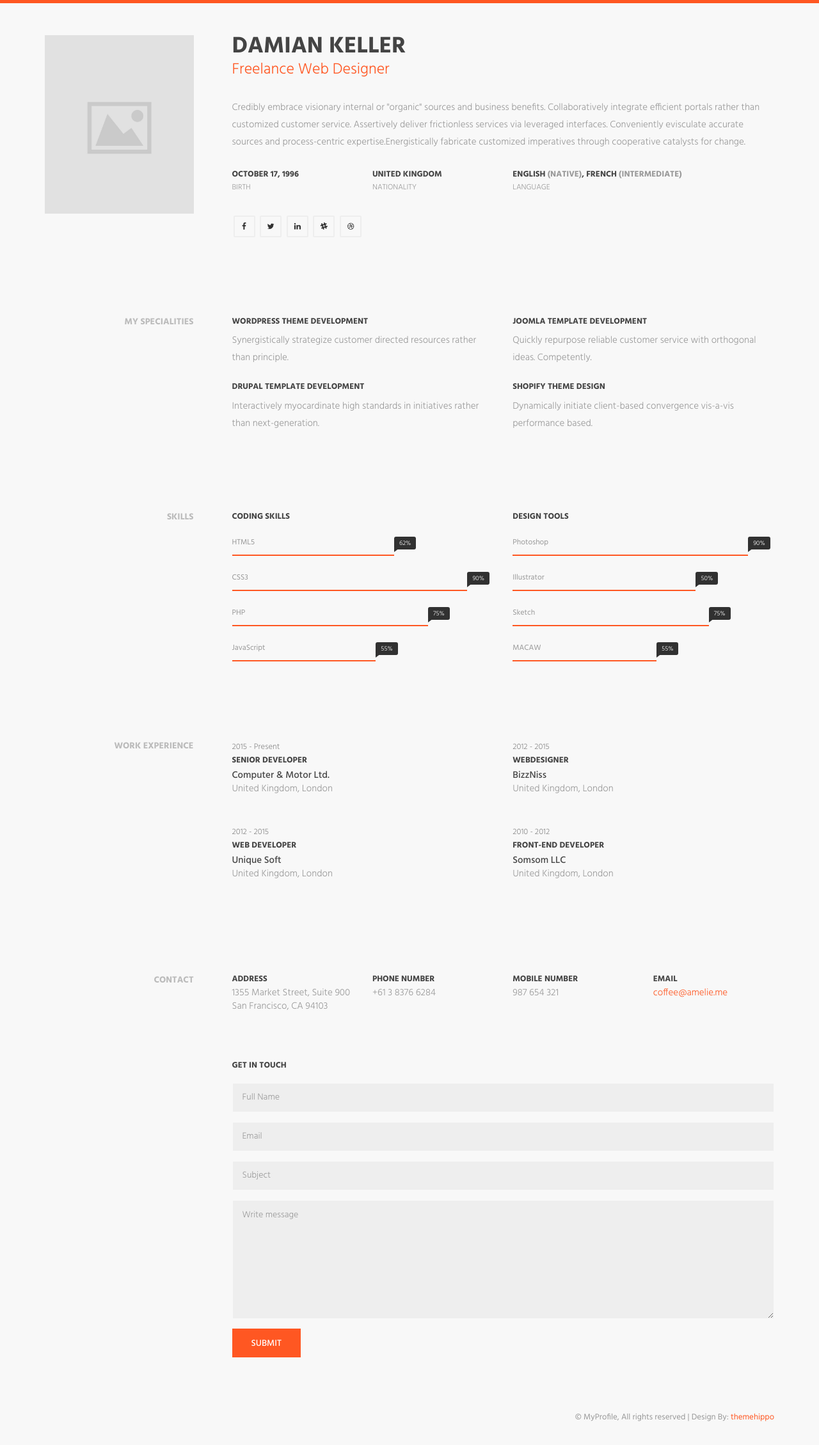
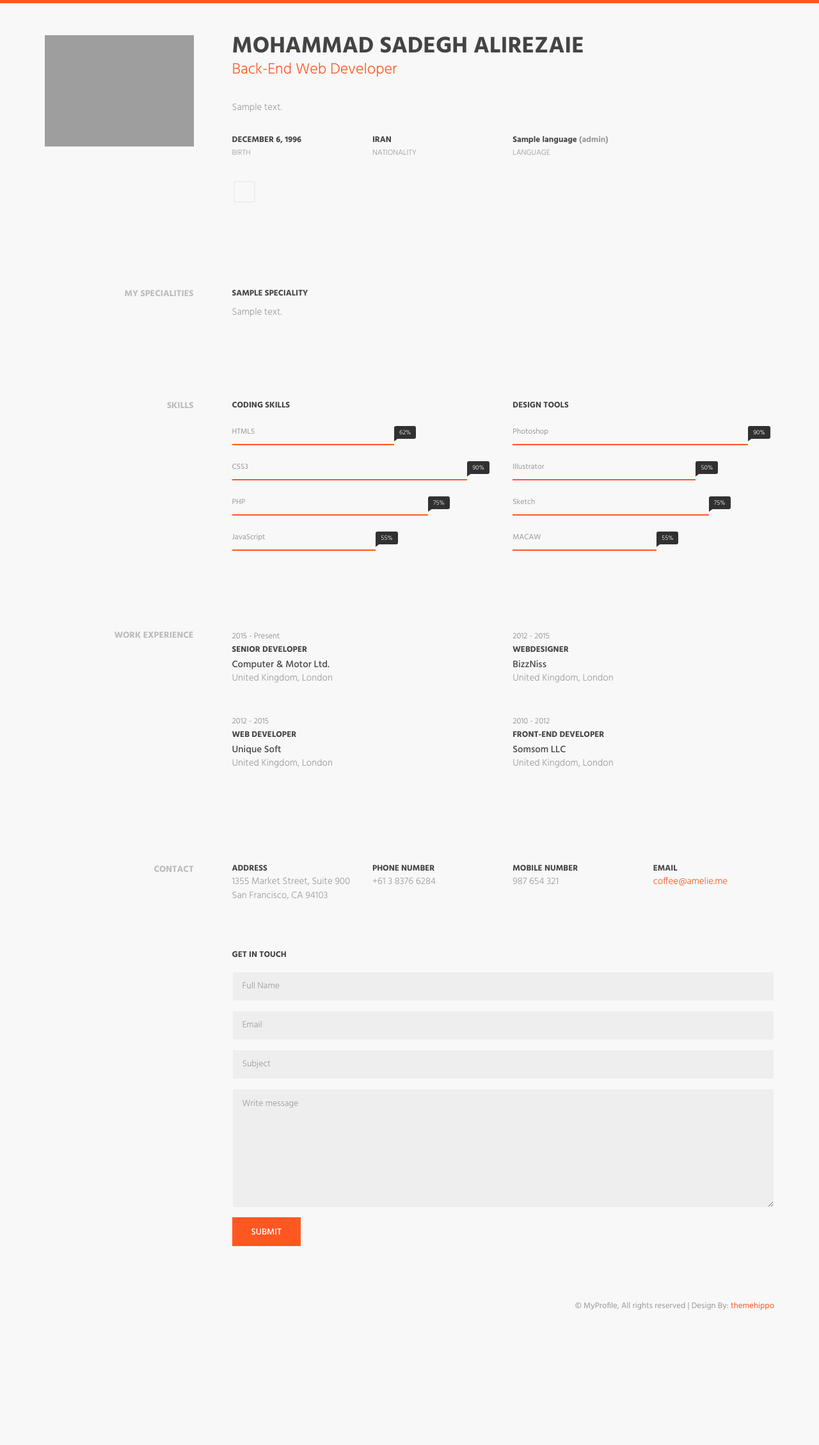
Before and after one commit to Alirezaies/sadegh_org, a Django app: page / in a window 1280 px wide. Shown: the whole page at 64% size. After the commit the page ends 2048 px from the top, so only its background shows below. Run offline with Django 3.2, Linux system fonts and the light colour scheme; tables that the repository leaves empty hold one stand-in row (values such as "Sample post"); some libraries are stand-ins or nearby versions; grey boxes are pictures that could not be loaded.

Commit message:
home part 1

```diff
--- /dev/null
+++ b/alirezaies/scripts/__init__.py
@@ -0,0 +1 @@
+#python package
--- /dev/null
+++ b/alirezaies/scripts/home.py
@@ -0,0 +1,61 @@
+
+from ..models import (
+    Bio,
+    Language,
+    SocialLinks,
+    Specialities,
+)
+
+class HomeView():
+    def bio(self):
+        bio = Bio.objects.first().bio
+
+        return bio
+
+    def get_langs(self):
+        langs = Language.objects.all()
+
+        return langs
+
+    def socal_links(self):
+        objects = SocialLinks.objects.all()
+
+        return objects
+
+    def expertise(self):
+        """
+        For easy understanding:
+        imagine we have five items in our db (1,2,3,4,5)
+        this function returns a list called object
+        the output for the above datas would be like:
+        objects = [[1,2], [3,4], [5]]
+
+        so I can use len(objects) to make 'row's and nest other shits using for loop
+        """
+        expertise = Specialities.objects.all()
+        q_counter = Specialities.objects.count()
+
+        #prepare objects
+        # for now, only me and God know how this code works
+        # for upcoming questions, ask God about it
+
+        objects = []
+        List = []
+        counter = 0
+        master_counter = 0
+
+        for item in expertise:
+            List.append(item)
+            counter += 1
+            master_counter += 1
+
+            if counter == 2:
+                objects.append(List)
+                counter = 0
+                List = []
+
+            if master_counter == q_counter:
+                objects.append(List)
+                break
+
+        return objects
--- a/alirezaies/templates/includes/expertise.html
+++ b/alirezaies/templates/includes/expertise.html
@@ -10,47 +10,24 @@
             </div>
 
             <div class="col-md-9">
-                <div class="row">
-                    <div class="col-md-6">
-                        <div class="expertise-item">
-                            <h3>WordPress Theme Development</h3>
 
-                            <p>
-                                Synergistically strategize customer directed resources rather than principle.
-                            </p>
-                        </div>
+                {% for item in expertise %}
+                    <div class="row">
+                        {% for object in item %}
+                            <div class="col-md-6">
+                                <div class="expertise-item">
+                                    <h3>
+                                        {{ object.name }}
+                                    </h3>
+                                    <p>
+                                        {{ object.desc }}
+                                    </p>
+                                </div>
+                            </div>
+                        {% endfor %}
                     </div>
-                    <div class="col-md-6">
-                        <div class="expertise-item">
-                            <h3>Joomla Template Development </h3>
+                {% endfor %}
 
-                            <p>
-                                Quickly repurpose reliable customer service with orthogonal ideas. Competently.
-                            </p>
-                        </div>
-                    </div>
-                </div>
-                <div class="row">
-                    <div class="col-md-6">
-                        <div class="expertise-item">
-                            <h3>Drupal Template Development</h3>
-
-                            <p>
-                                Interactively myocardinate high standards in initiatives rather than next-generation.
-                            </p>
-                        </div>
-                    </div>
-
-                    <div class="col-md-6">
-                        <div class="expertise-item">
-                            <h3>Shopify Theme Design</h3>
-
-                            <p>
-                                Dynamically initiate client-based convergence vis-a-vis performance based. </p>
-                        </div>
-                    </div>
-
-                </div>
             </div>
         </div>
         <!-- .row -->
--- a/alirezaies/templates/includes/header.html
+++ b/alirezaies/templates/includes/header.html
@@ -5,51 +5,53 @@
         <div class="row">
             <div class="col-md-3">
                 <div class="profile-img">
-                    <img src="{% static 'img/img-profile.jpg' %}" class="img-responsive" alt=""/>
+                    <img src="https://avatars3.githubusercontent.com/u/16784257?s=460&v=4" class="img-responsive" alt=""/>
                 </div>
                 <!-- Profile Image -->
             </div>
             <div class="col-md-9">
                 <div class="name-wrapper">
-                    <h1 class="name">Damian Keller</h1>
-                    <span>Freelance Web Designer</span>
+                    <h1 class="name">Mohammad Sadegh Alirezaie</h1>
+                    <span>Back-End Web Developer</span>
                 </div>
                 <p>
-                    Credibly embrace visionary internal or "organic" sources and business benefits. Collaboratively
-                    integrate efficient portals rather than customized customer service. Assertively deliver
-                    frictionless services via leveraged interfaces. Conveniently evisculate accurate sources and
-                    process-centric expertise.Energistically fabricate customized imperatives through cooperative
-                    catalysts for change.
+                    {{ bio }}
                 </p>
 
 
                 <div class="row">
                     <div class="col-md-3">
                         <div class="personal-details">
-                            <strong>OCTOBER 17, 1996</strong>
+                            <strong>DECEMBER 6, 1996</strong>
                             <small>BIRTH</small>
                         </div>
                     </div>
                     <div class="col-md-3">
                         <div class="personal-details">
-                            <strong>UNITED KINGDOM</strong>
+                            <strong>IRAN</strong>
                             <small>NATIONALITY</small>
                         </div>
                     </div>
                     <div class="col-md-6">
                         <div class="personal-details">
-                            <strong>ENGLISH <span>(NATIVE)</span>, FRENCH <span>(INTERMEDIATE)</span></strong>
+                            <strong>
+                                {% for lang in langs %}
+                                    {{ lang.name }} <span>({{ lang.level }})</span>
+                                {% endfor %}
+                            </strong>
                             <small>LANGUAGE</small>
                         </div>
                     </div>
                 </div>
 
                 <ul class="social-icon">
-                    <li><a href="#"><i class="fa fa-facebook" aria-hidden="true"></i></a></li>
-                    <li><a href="#"><i class="fa fa-twitter" aria-hidden="true"></i></a></li>
-                    <li><a href="#"><i class="fa fa-linkedin" aria-hidden="true"></i></a></li>
-                    <li><a href="#"><i class="fa fa-slack" aria-hidden="true"></i></a></li>
-                    <li><a href="#"><i class="fa fa-dribbble" aria-hidden="true"></i></a></li>
+                    {% for item in social %}
+                    <li>
+                        <a href="{{ item.link }}" target="_blank">
+                            <i class="{{ item.icon_class }}" aria-hidden="true"></i>
+                        </a>
+                    </li>
+                    {% endfor %}
                 </ul>
             </div>
         </div>
--- a/alirezaies/views.py
+++ b/alirezaies/views.py
@@ -1,6 +1,20 @@
 from django.shortcuts import render
+from .scripts.home import HomeView
 
 def home(request):
+    home = HomeView()
+    langs = home.get_langs()
+    bio = home.bio()
+    social = home.socal_links()
+    expertise = home.expertise()
+
+    data = {
+        'langs': langs,
+        'bio': bio,
+        'social': social,
+        'expertise': expertise,
+    }
+
     return(
-        render(request, 'index.html', {})
+        render(request, 'index.html', data)
     )
```
